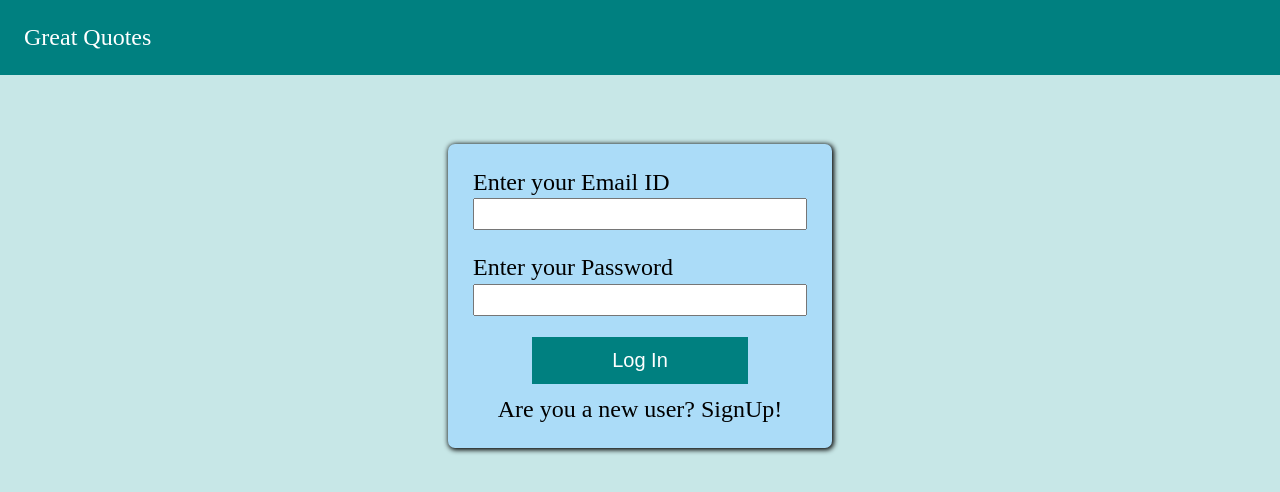
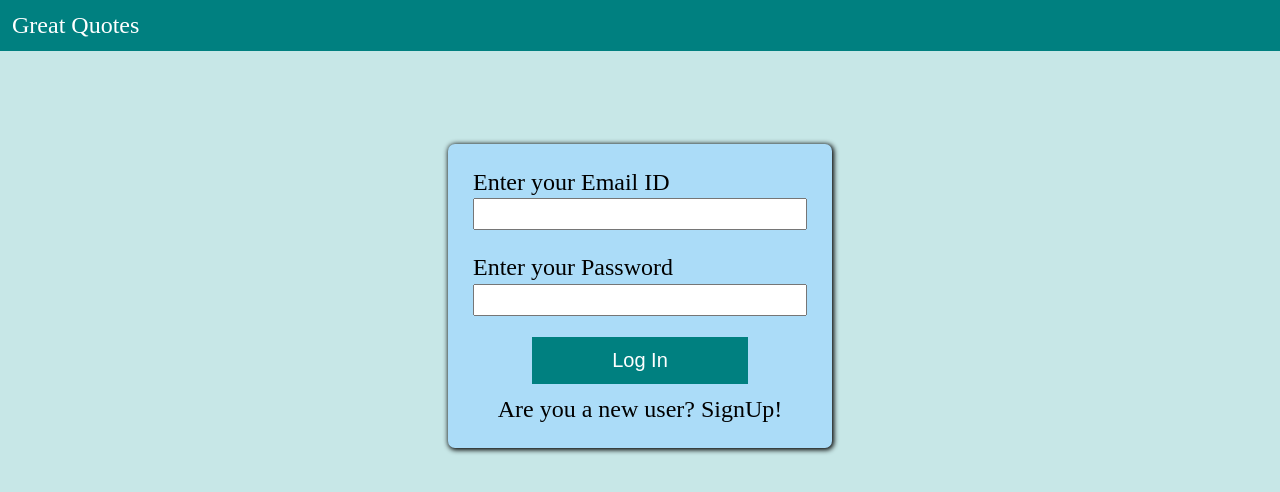
Before and after one commit to AbhiBajpaishek/QuotesApp, a React (Create React App) app: page /login in a window 1280 px wide. Shown: the top 492 px of the page. Built offline with nearby package versions, Linux system fonts and the light colour scheme; no server answers.

Commit message:
Minor Desktop CSS fixes applied

```diff
--- a/src/components/UI/header.module.css
+++ b/src/components/UI/header.module.css
@@ -6,12 +6,10 @@
     padding: 1rem;
     display: flex;
     justify-content: space-between;
+    align-items: center;
     font-size: 30px;
 }
 
-.header-logo{
-    width: 30rem;
-}
 
 .header-menu{
     display: none;
@@ -20,11 +18,12 @@
 .header-menu__items{
     display: flex;
     justify-content: space-between;
-    width: 25vw;
+    align-items: center;
 }
 
 .header-menu__items li{
     list-style: none;
+    margin: 0.2rem;
 }
 
 .header-menu__items li:hover{
@@ -55,8 +54,8 @@
         position: fixed;
         background-color: teal;
         color: white;
-        padding: 1rem;
         display: flex;
+        padding: 0.5rem;
         justify-content: space-between;
         font-size: 30px;
     }
@@ -69,4 +68,8 @@
         display: block;
         margin: 0 0.4rem;
     }
+
+    .log-out__btn{
+        width: auto !important;
+    }
 }
```
